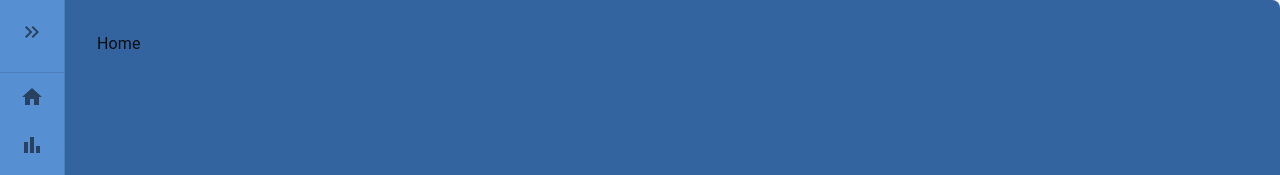
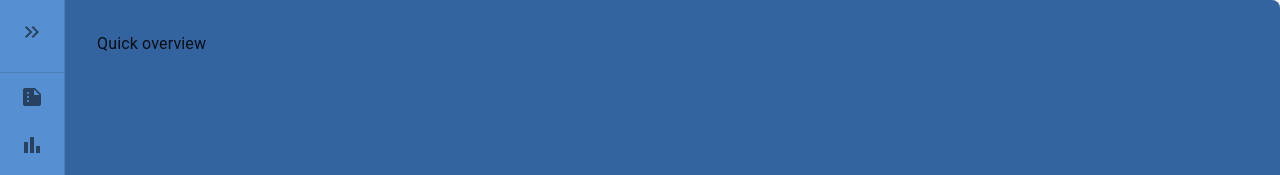
Before and after one commit to jonvabalis/BerryUi, a React (Vite) app: page / in a window 1280 px wide. Shown: the top 175 px of the page. Built offline with nearby package versions, Linux system fonts and the light colour scheme.

Commit message:
refactor: renamed home to quickSummary

```diff
--- a/src/App.tsx
+++ b/src/App.tsx
@@ -1,7 +1,7 @@
 import { Box } from "@mui/material";
 import Sidebar from "./components/Sidebar/Sidebar.tsx";
 import { Route, Routes } from "react-router-dom";
-import Home from "./pages/home.tsx";
+import QuickSummary from "./pages/quickSummary.tsx";
 import Statistics from "./pages/statistics.tsx";
 import HistoryData from "./pages/historyData.tsx";
 import User from "./pages/user.tsx";
@@ -26,7 +26,7 @@ function App() {
     >
       <Sidebar />
       <Routes>
-        <Route path="/" element={<Home />} />
+        <Route path="/" element={<QuickSummary />} />
         <Route path="/statistics" element={<Statistics />} />
         <Route path="/historyData" element={<HistoryData />} />
         <Route path="/user" element={<User />} />
--- a/src/components/Sidebar/SidebarData.tsx
+++ b/src/components/Sidebar/SidebarData.tsx
@@ -1,4 +1,4 @@
-import HomeIcon from "@mui/icons-material/Home";
+import SummarizeIcon from "@mui/icons-material/Summarize";
 import BarChartIcon from "@mui/icons-material/BarChart";
 import SettingsIcon from "@mui/icons-material/Settings";
 import HistoryIcon from "@mui/icons-material/History";
@@ -15,8 +15,8 @@ export interface SidebarItem {
 export const UPPER_SIDEBAR_DATA: SidebarItem[] = [
   {
     id: 0,
-    icon: <HomeIcon />,
-    text: "Home",
+    icon: <SummarizeIcon />,
+    text: "Quick overview",
     link: "/",
   },
   {
--- a/src/pages/home.tsx
+++ /dev/null
@@ -1,3 +0,0 @@
-export default function home() {
-  return <div>Home</div>;
-}
--- /dev/null
+++ b/src/pages/quickSummary.tsx
@@ -0,0 +1,3 @@
+export default function quickSummary() {
+  return <div>Quick overview</div>;
+}
```
